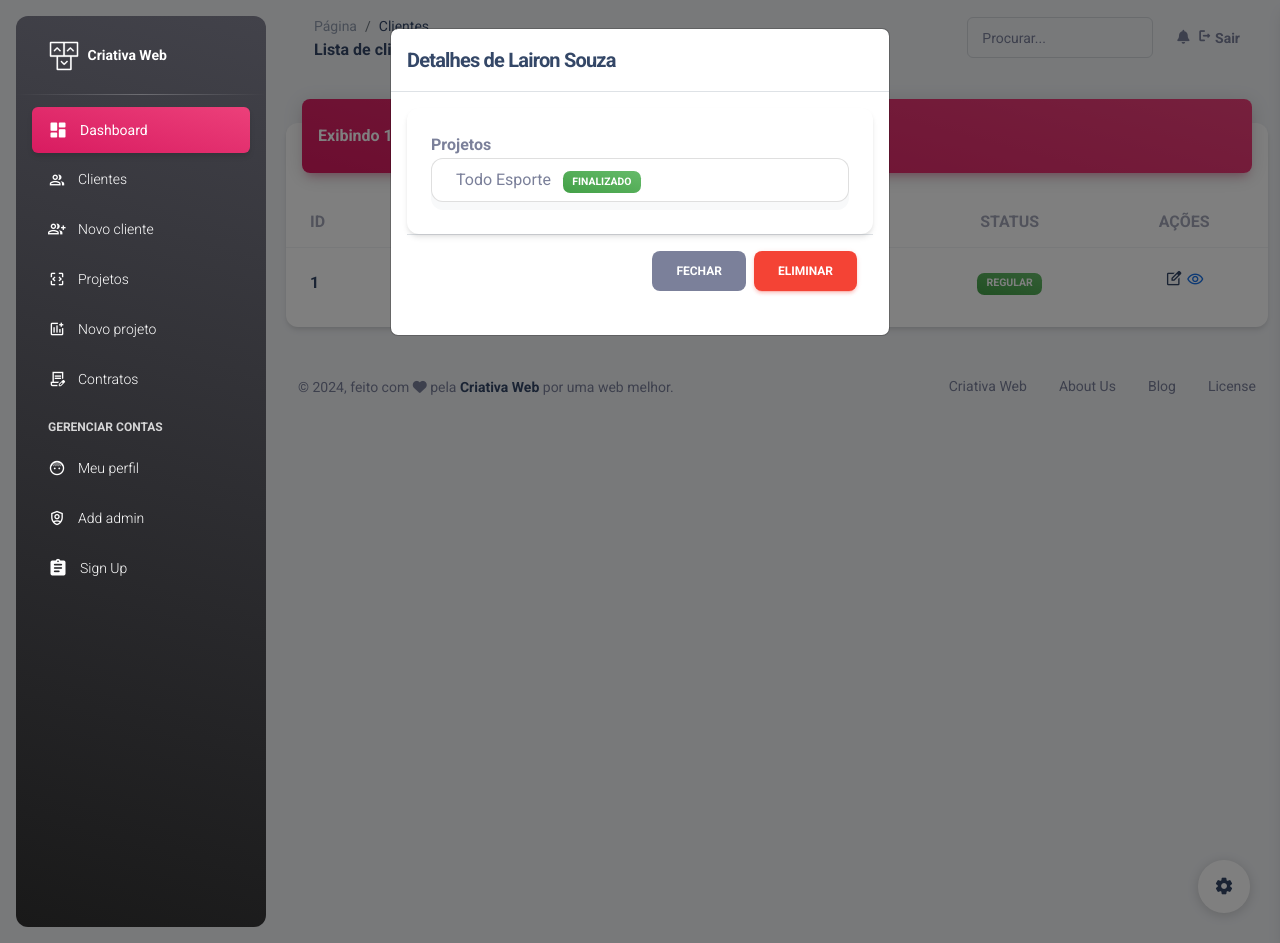
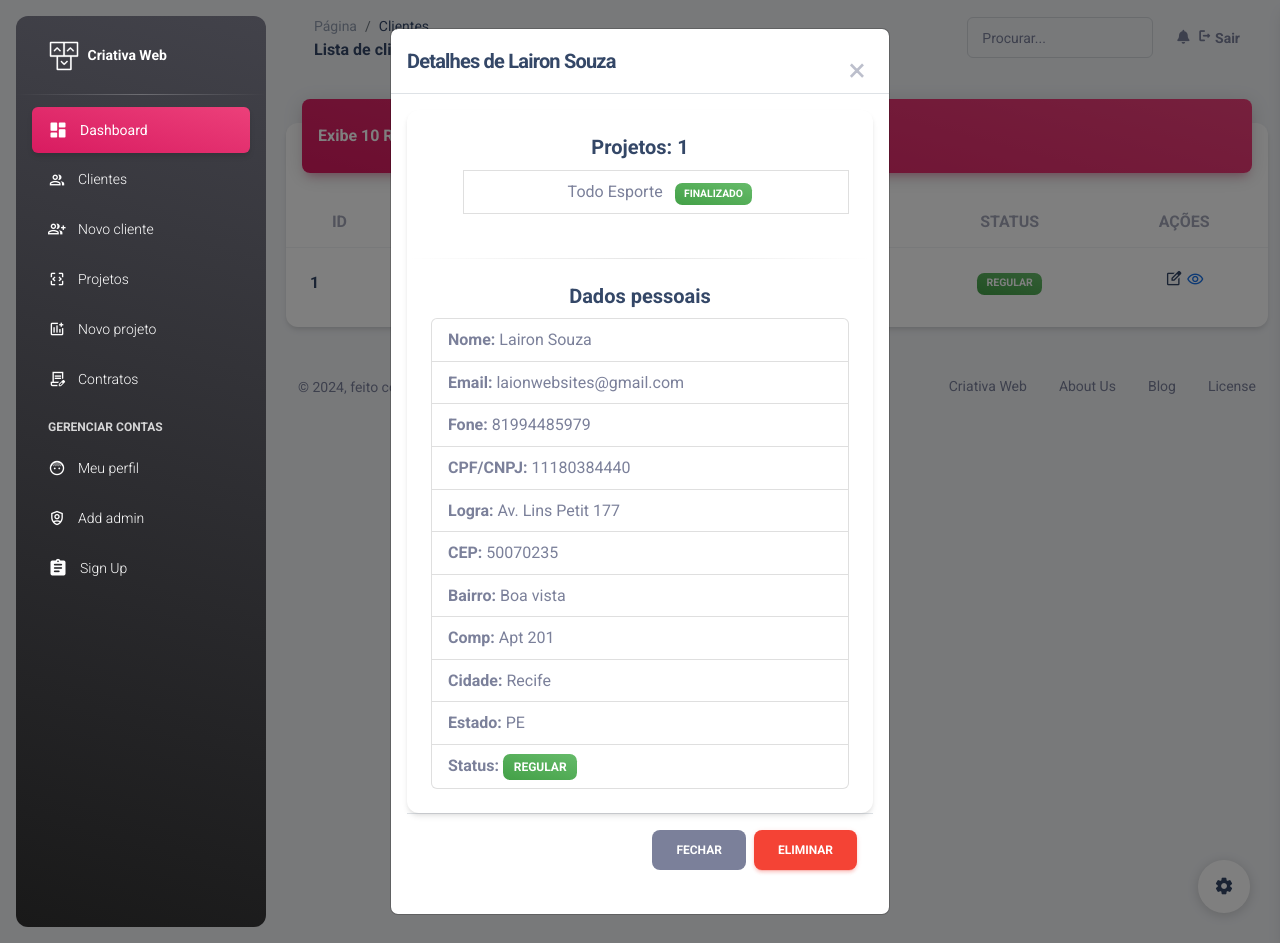
Before and after one commit to lairondev/cw, a Flask app: page /cliente/ in a window 1280 px wide, after a click on "visibility". Run offline with Flask 3, Linux system fonts and the light colour scheme; some libraries are stand-ins or nearby versions.

Commit message:
Sessão de Projetos e Clientes finalizadas faltando apenas paginação

```diff
--- a/models/model.py
+++ b/models/model.py
@@ -16,7 +16,7 @@ class Cliente(db.Model):
     uf = db.Column(db.String(49))
     status = db.Column(db.String(49))
 
-    projetos = db.relationship("Projeto", backref="cliente", lazy=True)
+    projetos = db.relationship("Projeto", backref="cliente", cascade="all, delete-orphan", lazy=True)
 
     def __init__(self, nome, email, fone, cpf_cnpj, logradouro, cep, bairro, complemento, cidade, uf, status):
         self.nome = nome
--- a/routes/cliente.py
+++ b/routes/cliente.py
@@ -102,17 +102,34 @@ def atualiza_cliente():
                 db.session.commit()
                 msg = "Dados atualizados com sucesso!"
                 alert = "success"
-                print(msg)
                 return redirect(url_for('cliente.lista_clientes', msg=msg, alert=alert))
 
             except Exception as e:
                 db.session.rollback()
                 msg = f"Não foi possível atualizar - Erro {str(e)}"
                 alert = "danger"
-                print(msg)
                 return redirect(url_for('cliente.lista_clientes', msg=msg, alert=alert))
 
 
 @cliente_bp.route("/<int:id_cliente>/delete")
 def delete(id_cliente):
-    pass
+    cliente = Cliente.query.get(id_cliente)
+
+    if not cliente:
+        msg = "O cliente que você tentou excluir não existe, selecione um cliente válido."
+        alert = "warning"
+        return  redirect(url_for('cliente.lista_clientes', msg=msg, alert=alert))
+
+    else:
+        try:
+            db.session.delete(cliente)
+            db.session.commit()
+            msg = "Cliente excluido com sucesso!"
+            alert = "success"
+            return redirect(url_for('cliente.lista_clientes', msg=msg, alert=alert))
+
+        except Exception as e:
+            db.session.rollback()
+            msg = f"Não foi possível excluir este cliente - Erro {str(e)}"
+            alert = "danger"
+            return redirect(url_for('cliente.lista_clientes', msg=msg, alert=alert))
--- a/templates/editar_projeto.html
+++ b/templates/editar_projeto.html
@@ -88,7 +88,7 @@
 						<input type="hidden" value="{{projeto.id_projeto}}" name="id_projeto">
 
                     <div class="text-center">
-                      <button type="submit" class="btn btn-lg bg-gradient-dark btn-lg w-100 mt-4 mb-0">Cadastrar</button>
+                      <button type="submit" class="btn btn-lg bg-gradient-dark btn-lg w-100 mt-4 mb-0">Atualizar</button>
                     </div>
                   </form>
                 </div>
--- a/templates/lista_clientes.html
+++ b/templates/lista_clientes.html
@@ -16,11 +16,17 @@
           <div class="card my-4">
             <div class="card-header p-0 position-relative mt-n4 mx-3 z-index-2">
               <div class="bg-gradient-primary shadow-primary border-radius-lg pt-4 pb-3">
-                <h6 class="text-white text-capitalize ps-3">Exibindo 10 registros por página</h6>
+                <h6 class="text-white text-capitalize ps-3">Exibe 10 registros por página</h6>
               </div>
             </div>
             <div class="card-body px-0 pb-2">
-              <div class="table-responsive p-0">
+              <div class="table-responsive p-0 text-center">
+
+				{% if clientes|length == 0 %}
+				<h6 class="text-secondary">Não há nada a exibir ainda, clique no botão para inserir</h6>
+				<a href="{{url_for('cliente.form_novo_cliente')}}" class="btn btn-info">novo cliente</a>
+				{% else %}
+
                 <table class="table align-items-center mb-0">
                   <thead>
                     <tr>
@@ -70,19 +76,19 @@
 						<div class="modal-content">
 						  <div class="modal-header">
 							<h1 class="modal-title fs-5" id="staticBackdropLabel">Detalhes de {{ cli.nome }}</h1>
-							<button type="button" class="btn-close" data-bs-dismiss="modal" aria-label="Close"></button>
+							<button type="button" class="btn-close text-secondary" data-bs-dismiss="modal" aria-label="Close" style="font-size:2rem;">&times;</button>
 						  </div>
 						  <div class="modal-body">
 							<div class="row">
 								<div class="col-12">
 									<div class="card">
-										<div class="card-body">
+										<div class="card-body list-group overflow-auto" style="max-height: 200px;">
 
-											<strong>Projetos</strong>
+											<h5>Projetos: {{cli.projetos|length}}</h5>
 
 											{% for proj in cli.projetos %}
-											<ul class="list-group nav nav-pills">
-												<li class="list-group-item mb-2">
+											<ul>
+												<li class="list-group-item mb-1">
 													<span class="mx-2">{{ proj.titulo }}</span>
 													<span class="badge badge-sm text-xxs bg-gradient-{%if proj.status == 'iniciado'%}info{%elif proj.status == 'em atraso'%}danger{%elif proj.status == 'cancelado'%}primary{%elif proj.status == 'congelado'%}secondary{%else%}success{%endif%}">{{ proj.status }}</span>
 												</li>
@@ -90,12 +96,32 @@
 											{% endfor %}
 
 										</div>
+
+										<hr class="dark horizontal my-0">
+
+										<div class="card-body">
+											<h5>Dados pessoais</h5>
+
+											<ul class="list-group"  style="text-align:left;">
+												<li class="list-group-item"><strong class="text-secondary">Nome: </strong>{{cli.nome}}</li>
+												<li class="list-group-item"><strong class="text-secondary">Email: </strong>{{cli.email}}</li>
+												<li class="list-group-item"><strong class="text-secondary">Fone: </strong>{{cli.fone}}</li>
+												<li class="list-group-item"><strong class="text-secondary">CPF/CNPJ: </strong>{{cli.cpf_cnpj}}</li>
+												<li class="list-group-item"><strong class="text-secondary">Logra: </strong>{{cli.logradouro}}</li>
+												<li class="list-group-item"><strong class="text-secondary">CEP: </strong>{{cli.cep}}</li>
+												<li class="list-group-item"><strong class="text-secondary">Bairro: </strong>{{cli.bairro}}</li>
+												<li class="list-group-item"><strong class="text-secondary">Comp: </strong>{{cli.complemento}}</li>
+												<li class="list-group-item"><strong class="text-secondary">Cidade: </strong>{{cli.cidade}}</li>
+												<li class="list-group-item"><strong class="text-secondary">Estado: </strong>{{cli.uf}}</li>
+												<li class="list-group-item"><strong class="text-secondary">Status: </strong><span class="badge badge-sm bg-gradient-{%if cli.status == 'regular'%}success{%else%}warning{%endif%}">{{cli.status}}</span></li>
+											</ul>
+										</div>
 									</div>
 								</div>
 						  </div>
 						  <div class="modal-footer">
 							<button type="button" class="btn btn-secondary" data-bs-dismiss="modal">Fechar</button>
-							<a href="" class="btn btn-danger">Eliminar</a>
+							<a href="{{ url_for('cliente.delete', id_cliente=cli.id_cliente) }}" class="btn btn-danger" onclick="return confirm('Todos os projetos deste cliente também serão excluídos, deseja continuar?')">Eliminar</a>
 						  </div>
 						</div>
 					  </div>
@@ -104,6 +130,7 @@
                   </tbody>
                 </table>
               </div>
+			  {% endif %}
             </div>
           </div>
         </div>
```
Also changed, not shown: routes/projeto.py (+20 -1 lines), templates/lista_projetos.html (+51 -6 lines), var/config-instance/database.db.
